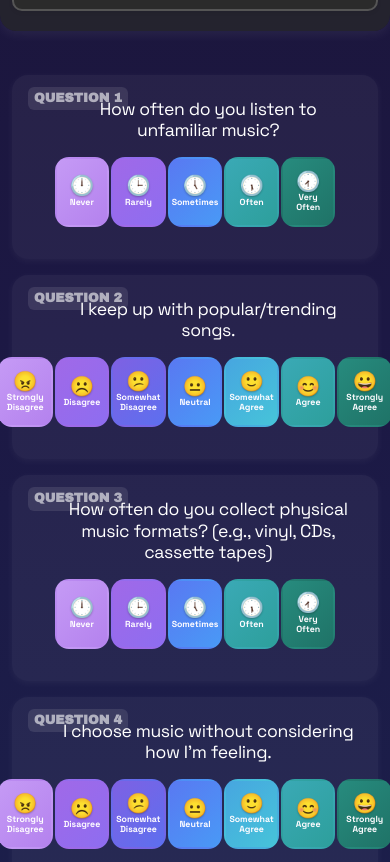
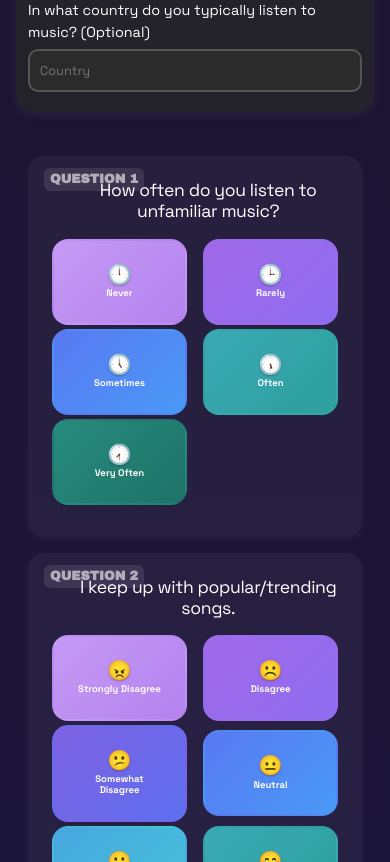
Before and after one commit to b1982384/SLIME-survey-app, a React (Vite) app in the folder survey_app/: page /question in a window 390 px wide. Shown: the part 1302-2164 px from the top of the page. Built offline with nearby package versions, Linux system fonts and the light colour scheme.

Commit message:
responsive layout, still need to fix question.css

```diff
--- a/survey_app/src/questions.css
+++ b/survey_app/src/questions.css
@@ -7,6 +7,13 @@
 /* Override global monospace font from HomePage */
 body {
   font-family: var(--font-normal) !important;
+}
+
+.questions-shell {
+  width: min(100%, 1000px);
+  margin: 0 auto;
+  padding: clamp(16px, 4vw, 32px);
+  box-sizing: border-box;
 }
 
 .questions-container,
@@ -53,8 +60,10 @@ body {
   flex-direction: column;
   gap: clamp(16px, 3vw, 24px);
   padding: clamp(12px, 3vw, 24px);
-  max-width: 1200px;
+  max-width: 1000px;
+  width: 100%;
   margin: 0 auto;
+  box-sizing: border-box;
 }
 
 /* Responsive emoji row */
@@ -62,11 +71,16 @@ body {
   display: flex;
   justify-content: center;
   align-items: center;
-  flex-wrap: nowrap;
+  flex-wrap: wrap;
   gap: clamp(2px, 1vw, 5px);
-  overflow-x: auto;
   padding: 8px 0;
-  overflow:visible;
+  overflow: visible;
+}
+
+@media (min-width: 1024px) {
+  .scale-row {
+    flex-wrap: nowrap;
+  }
 }
 
 .question-block {
@@ -83,6 +97,7 @@ body {
   background: rgba(255, 255, 255, 0.05);
   box-shadow: 0 2px 8px rgba(0, 0, 0, 0.15);
   overflow: visible;
+  box-sizing: border-box;
 }
 .question-index {
   position: absolute;
@@ -362,6 +377,9 @@ html, body {
   font-family: var(--font-normal) !important; /* ensures NOT monospace */
   color: #2a1f34;
   line-height: 1.55;
+  width: 100%;
+  max-width: 1000px;
+  box-sizing: border-box;
 }
 
 /* Intro paragraph slightly larger, separated */
@@ -424,17 +442,17 @@ html, body {
 
   /* Slightly tighter spacing on mobile */
   .scale-row {
-    flex-wrap: nowrap;
-    overflow-x: auto;
-    gap: 2px;
-    overflow-x: auto; /* allow scrolling instead of shrinking */
+    justify-content: space-between;
+    gap: 6px;
   }
 
   /* Make emoji buttons taller and not circular */
   .p-4 {
-    width: clamp(70px, 20vw, 110px);
-    height: clamp(90px, 25vw, 140px);
-    border-radius: 16px;
+    width: calc(33.33% - 8px);
+    min-width: 90px;
+    height: auto;
+    border-radius: 18px;
+    padding: 12px 8px;
   }
 
   /* Make label readable and allow wrapping */
@@ -449,24 +467,25 @@ html, body {
 @media (max-width: 420px) {
 
   .p-4 {
-    width: clamp(40px, 14vw, 55px);
-    height: clamp(55px, 18vw, 80px);
-    padding: 4px;
-    border-radius: 14px;
+    width: calc(50% - 8px);
+    min-width: 0;
+    height: auto;
+    padding: 10px 6px;
+    border-radius: 16px;
   }
 
   .p-4 span {
-    font-size: clamp(1rem, 5vw, 1.3rem);
-    margin-bottom: 2px;
+    font-size: clamp(1.1rem, 5vw, 1.4rem);
+    margin-bottom: 4px;
   }
 
   .p-4 p {
-    font-size: 0.55rem;
+    font-size: 0.6rem;
     line-height: 1.1;
   }
 
   .scale-row {
-    gap: 2px;
+    gap: 4px;
   }
 }
 
@@ -479,6 +498,9 @@ html, body {
   display: flex;
   flex-direction: column;
   gap: clamp(10px, 1.5vw, 18px);
+  width: 100%;
+  max-width: 1000px;
+  box-sizing: border-box;
 }
 
 .dark-theme .demographic-info-container {
--- a/survey_app/src/questions.tsx
+++ b/survey_app/src/questions.tsx
@@ -212,6 +212,7 @@ const EmojiProgression: React.FC = () => { // main component
 
   return ( // jsx rendering!
     <div className={isDarkMode ? 'dark-theme' : 'light-theme'}>
+      <div className="questions-shell">
       <div className="dark-mode-toggle">
         <button onClick={toggleDarkMode} className="toggle-btn">
           {isDarkMode ? '☀️' : '🌙'} {isDarkMode ? 'Light' : 'Dark'} Mode
@@ -371,6 +372,7 @@ const EmojiProgression: React.FC = () => { // main component
 
       {answerError && <p className="submit-error">Please answer all questions</p>}
       <button onClick={addResponse} className="submit-button">SUBMIT</button>
+      </div>
     </div>
   );
 };
--- a/survey_app/src/result.css
+++ b/survey_app/src/result.css
@@ -6,18 +6,6 @@
    - .share-section (share + download CTA wrapper)
    If you add `className="results-page"` to the top wrapper later, the .results-page rules here will apply too.
 */
-
-/* Force consistent width for every section inside results-page */
-.results-page > :not(.corner-banners):not(.results-layout):not(.share-section) {
-  width: 100%;
-  max-width: 900px;
-  margin-left: auto;
-  margin-right: auto;
-  padding-left: 16px;
-  padding-right: 16px;
-  box-sizing: border-box;
-}
-
 
 .results-page {
   position: relative; /* 👈 make this the anchor for absolutely positioned banners */
@@ -81,7 +69,7 @@
   flex-direction: row;
   gap: 40px;
   align-items: flex-start;
-  max-width: 1200px;
+  max-width: 1000px;
   width: 100%;
   z-index: 1;
   background: rgba(15, 23, 42, 0.65);
@@ -96,7 +84,7 @@
 
 .results-section {
   width: 100%;
-  max-width: 1200px;
+  max-width: 1000px;
   background: rgba(15, 23, 42, 0.65);
   border-radius: 16px;
   border: 1px solid rgba(255, 255, 255, 0.14);
@@ -452,21 +440,26 @@
   }
 }
 
-.recharts-default-tooltip {
-  background-color: rgba(15, 23, 42, 0.95) !important;
-  border: 1px solid rgba(148, 163, 184, 0.5) !important;
-  border-radius: 10px !important;
-  padding: 8px 10px !important;
-  font-size: 12px !important;
-  color: #e2e8f0 !important;
+.factor-tooltip {
+  background-color: rgba(15, 23, 42, 0.95);
+  border: 1px solid rgba(148, 163, 184, 0.5);
+  border-radius: 12px;
+  padding: 10px 14px;
+  color: #e2e8f0;
   box-shadow: 0 10px 25px rgba(2, 6, 23, 0.5);
+  min-width: 120px;
+  text-align: center;
 }
 
-.recharts-tooltip-item {
-  color: #f8fafc !important;
+.factor-tooltip__label {
+  font-size: 0.85rem;
+  letter-spacing: 0.06em;
+  text-transform: uppercase;
+  color: rgba(148, 191, 255, 0.95);
+  margin-bottom: 6px;
 }
 
-.recharts-tooltip-label {
-  color: rgba(148, 191, 255, 0.9) !important;
-  font-weight: 600 !important;
+.factor-tooltip__value {
+  font-size: 1rem;
+  font-weight: 600;
 }
```
Also changed, not shown: survey_app/src/result.tsx (+145 -120 lines).
